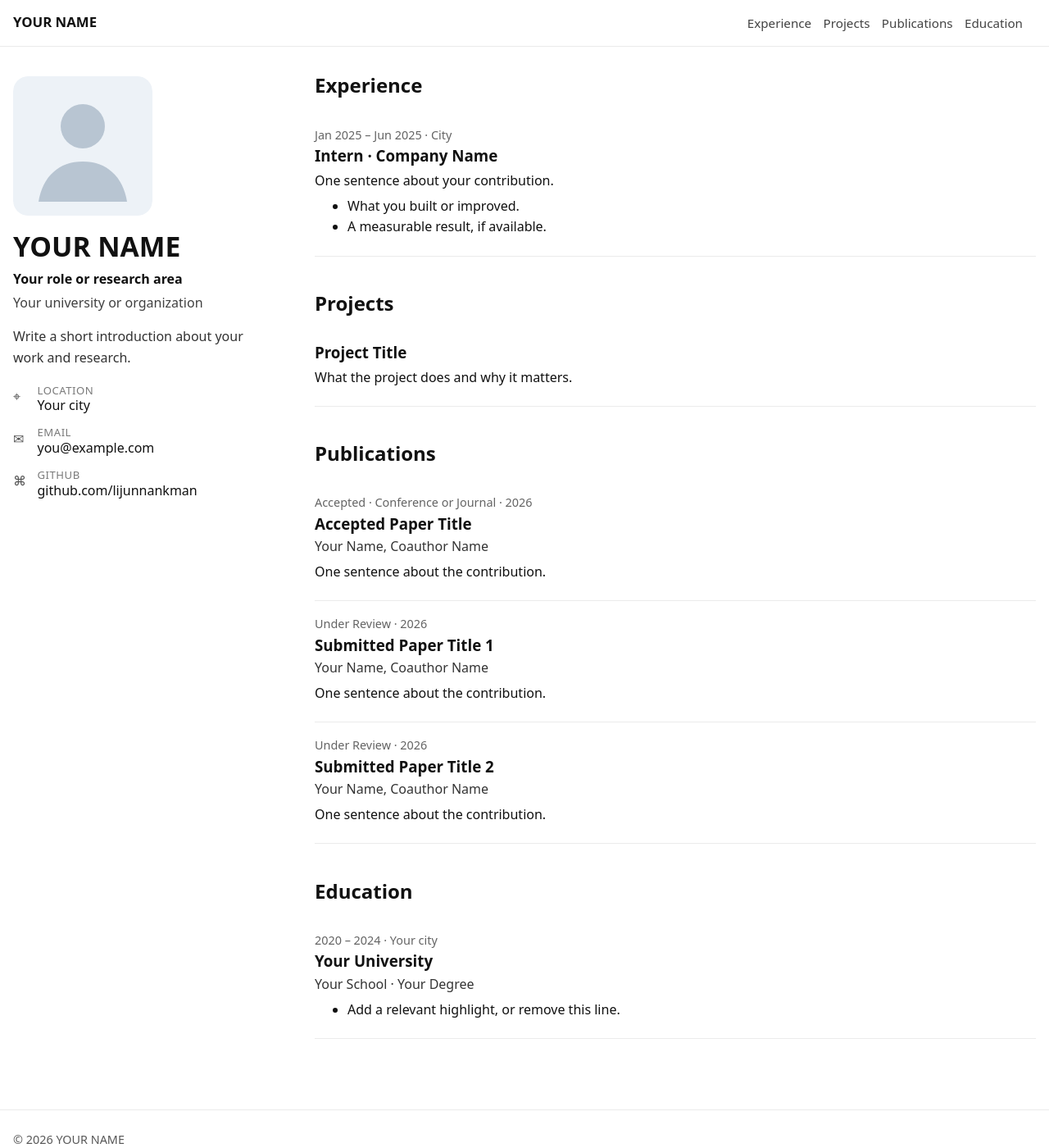
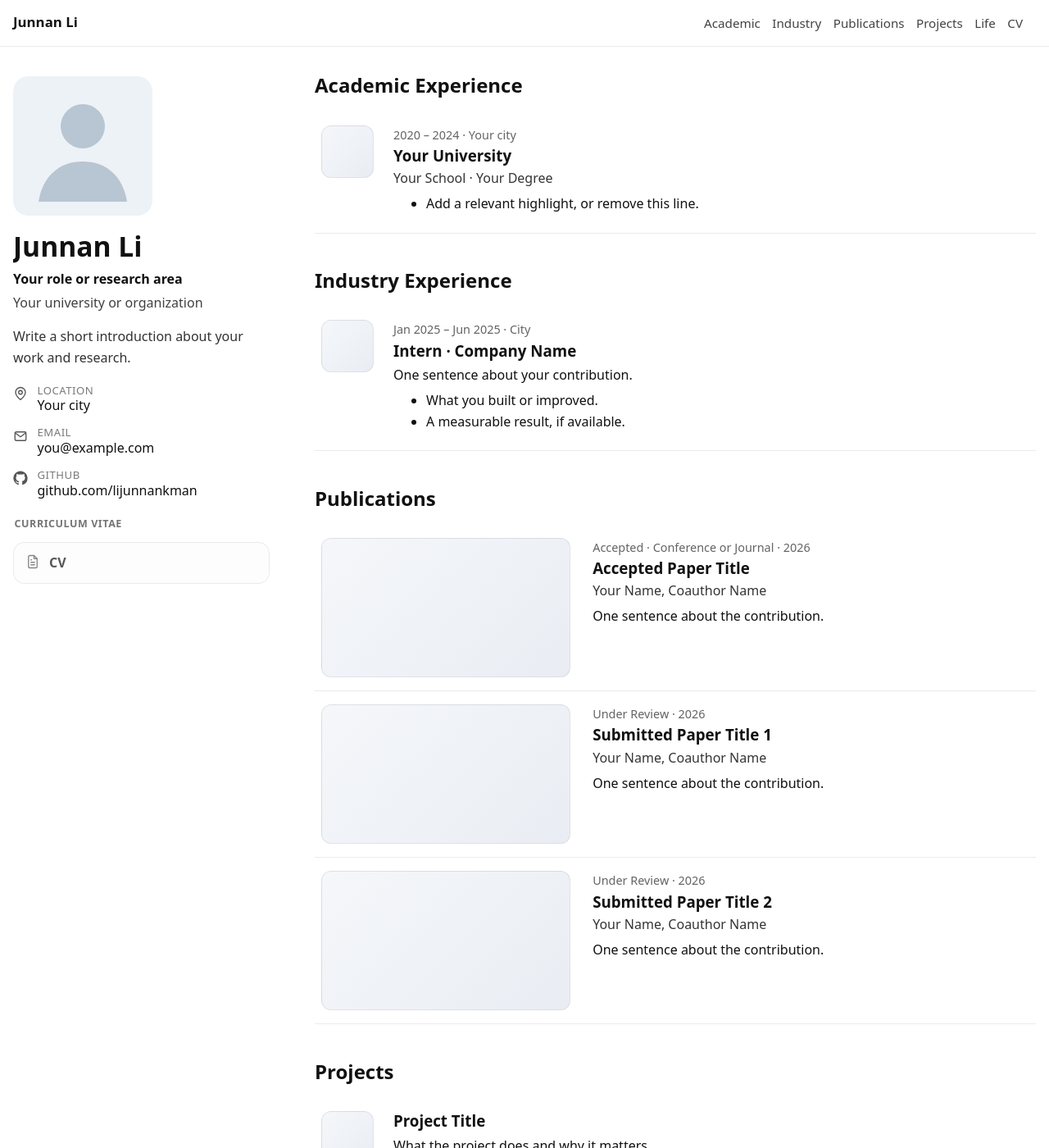
Before and after one commit to lijunnankman/lijunnankman.github.io, a Jekyll site: the page built from index.md, in a window 1280 px wide and 1400 px high. Shown: the whole window at 82% size. Built offline with Jekyll 4.4.1, drawn with Linux system fonts in a browser that asks for light colours; some of the changed text lies outside the part shown.

Commit message:
Update personal website

```diff
--- a/_config.yml
+++ b/_config.yml
@@ -1,4 +1,4 @@
-title: "YOUR NAME"
+title: "Junnan Li"
 description: "Write a short introduction about your work and research."
 url: "https://lijunnankman.github.io"
 baseurl: ""
--- /dev/null
+++ b/_data/home_cv.yml
@@ -0,0 +1,3 @@
+resumes:
+  - label: "CV"
+    file: ""
--- a/_data/home_life.yml
+++ b/_data/home_life.yml
@@ -1 +1,5 @@
-items: []
+items:
+  - date: "Year"
+    title: "Personal Milestone"
+    logo: ""
+    summary: "A short update you would like to share."
--- a/_data/navigation.yml
+++ b/_data/navigation.yml
@@ -1,9 +1,13 @@
 main:
-  - title: "Experience"
+  - title: "Academic"
+    url: "/#academic-experience"
+  - title: "Industry"
     url: "/#industry-experience"
+  - title: "Publications"
+    url: "/#publications"
   - title: "Projects"
     url: "/#projects"
-  - title: "Publications"
-    url: "/#publications"
-  - title: "Education"
-    url: "/#academic-experience"
+  - title: "Life"
+    url: "/#life-updates"
+  - title: "CV"
+    url: "/#cv"
--- a/_data/profile.yml
+++ b/_data/profile.yml
@@ -5,4 +5,3 @@ email: "you@example.com"
 github: "https://github.com/lijunnankman"
 linkedin: ""
 avatar: "/images/avatar.svg"
-cv: ""
--- a/_includes/custom-home.html
+++ b/_includes/custom-home.html
@@ -1,10 +1,13 @@
 {% assign profile = site.data.profile %}
+{% assign cv = site.data.home_cv %}
+
 <div class="home-layout">
   <aside class="profile-sidebar">
     <div class="profile-card">
       <div class="profile-avatar">
         <img src="{{ profile.avatar | relative_url }}" alt="{{ site.title }}">
       </div>
+
       <h1 class="profile-name">{{ site.title }}</h1>
       {% if profile.role != "" %}<p class="profile-program">{{ profile.role }}</p>{% endif %}
       {% if profile.affiliation != "" %}<p class="profile-school">{{ profile.affiliation }}</p>{% endif %}
@@ -12,31 +15,86 @@
 
       <div class="profile-contact-list">
         {% if profile.location != "" %}
-          <div class="profile-contact-item"><span class="profile-contact-icon" aria-hidden="true">⌖</span><div><div class="profile-contact-label">Location</div><div class="profile-contact-value">{{ profile.location }}</div></div></div>
+          <div class="profile-contact-item">
+            <span class="profile-contact-icon" aria-hidden="true">
+              <svg viewBox="0 0 24 24" fill="none" stroke="currentColor" stroke-width="1.8" stroke-linecap="round" stroke-linejoin="round"><path d="M20 10c0 4.5-5 10-8 12-3-2-8-7.5-8-12a8 8 0 1 1 16 0Z"></path><circle cx="12" cy="10" r="3"></circle></svg>
+            </span>
+            <div><div class="profile-contact-label">Location</div><div class="profile-contact-value">{{ profile.location }}</div></div>
+          </div>
         {% endif %}
+
         {% if profile.email != "" %}
-          <div class="profile-contact-item"><span class="profile-contact-icon" aria-hidden="true">✉</span><div><div class="profile-contact-label">Email</div><div class="profile-contact-value"><a href="mailto:{{ profile.email }}">{{ profile.email }}</a></div></div></div>
+          <div class="profile-contact-item">
+            <span class="profile-contact-icon" aria-hidden="true">
+              <svg viewBox="0 0 24 24" fill="none" stroke="currentColor" stroke-width="1.8" stroke-linecap="round" stroke-linejoin="round"><rect x="3" y="5" width="18" height="14" rx="2"></rect><path d="m4 7 8 6 8-6"></path></svg>
+            </span>
+            <div><div class="profile-contact-label">Email</div><div class="profile-contact-value"><a href="mailto:{{ profile.email }}">{{ profile.email }}</a></div></div>
+          </div>
         {% endif %}
+
         {% if profile.github != "" %}
-          <div class="profile-contact-item"><span class="profile-contact-icon" aria-hidden="true">⌘</span><div><div class="profile-contact-label">GitHub</div><div class="profile-contact-value"><a href="{{ profile.github }}">{{ profile.github | remove: 'https://' }}</a></div></div></div>
+          <div class="profile-contact-item">
+            <span class="profile-contact-icon" aria-hidden="true">
+              <svg viewBox="0 0 24 24" fill="currentColor"><path d="M12 .5C5.65.5.5 5.65.5 12c0 5.09 3.29 9.4 7.86 10.92.57.11.78-.24.78-.55 0-.27-.01-1.16-.02-2.1-3.2.7-3.88-1.36-3.88-1.36-.52-1.33-1.28-1.68-1.28-1.68-1.05-.71.08-.69.08-.69 1.16.08 1.77 1.19 1.77 1.19 1.04 1.77 2.72 1.26 3.38.96.1-.75.4-1.26.73-1.55-2.56-.29-5.25-1.28-5.25-5.71 0-1.26.45-2.3 1.19-3.11-.12-.29-.51-1.46.11-3.05 0 0 .98-.31 3.2 1.19A11.1 11.1 0 0 1 12 6.1c.98 0 1.97.13 2.89.38 2.21-1.5 3.19-1.19 3.19-1.19.63 1.59.24 2.76.12 3.05.74.81 1.19 1.85 1.19 3.11 0 4.44-2.69 5.42-5.26 5.7.41.36.78 1.08.78 2.19 0 1.58-.01 2.85-.01 3.24 0 .31.2.67.79.55A11.52 11.52 0 0 0 23.5 12C23.5 5.65 18.35.5 12 .5Z"></path></svg>
+            </span>
+            <div><div class="profile-contact-label">GitHub</div><div class="profile-contact-value"><a href="{{ profile.github }}">{{ profile.github | remove: 'https://' }}</a></div></div>
+          </div>
         {% endif %}
+
         {% if profile.linkedin != "" %}
-          <div class="profile-contact-item"><span class="profile-contact-icon" aria-hidden="true">in</span><div><div class="profile-contact-label">LinkedIn</div><div class="profile-contact-value"><a href="{{ profile.linkedin }}">{{ profile.linkedin | remove: 'https://' }}</a></div></div></div>
+          <div class="profile-contact-item">
+            <span class="profile-contact-icon" aria-hidden="true">
+              <svg viewBox="0 0 24 24" fill="currentColor"><path d="M4.98 3.5C4.98 4.88 3.87 6 2.49 6A2.5 2.5 0 0 1 0 3.5C0 2.12 1.11 1 2.49 1a2.5 2.5 0 0 1 2.49 2.5ZM.5 8h4V24h-4V8Zm7 0h3.83v2.19h.06c.53-1.01 1.83-2.08 3.77-2.08 4.03 0 4.77 2.65 4.77 6.1V24h-4v-7.86c0-1.88-.03-4.29-2.61-4.29-2.62 0-3.02 2.04-3.02 4.15V24h-4V8Z" transform="scale(0.95) translate(1 0)"></path></svg>
+            </span>
+            <div><div class="profile-contact-label">LinkedIn</div><div class="profile-contact-value"><a href="{{ profile.linkedin }}">{{ profile.linkedin | remove: 'https://' }}</a></div></div>
+          </div>
         {% endif %}
       </div>
 
-      {% if profile.cv != "" %}
-        <div class="profile-link-group"><a class="profile-link-card" href="{{ profile.cv | relative_url }}"><span class="profile-link-title">Download CV</span></a></div>
+      {% if cv.resumes.size > 0 %}
+        <div class="profile-link-group" id="cv">
+          {% for r in cv.resumes %}
+            {% if r.file != "" %}
+              <a class="profile-link-card" href="{{ r.file | relative_url }}">
+            {% else %}
+              <div class="profile-link-card profile-link-card--empty">
+            {% endif %}
+              <span class="profile-contact-icon" aria-hidden="true">
+                <svg viewBox="0 0 24 24" fill="none" stroke="currentColor" stroke-width="1.8" stroke-linecap="round" stroke-linejoin="round"><path d="M14 2H7a2 2 0 0 0-2 2v16a2 2 0 0 0 2 2h10a2 2 0 0 0 2-2V7z"></path><path d="M14 2v5h5"></path><path d="M9 13h6"></path><path d="M9 17h6"></path><path d="M9 9h1"></path></svg>
+              </span>
+              <span class="profile-link-title">{{ r.label }}</span>
+            {% if r.file != "" %}</a>{% else %}</div>{% endif %}
+          {% endfor %}
+        </div>
       {% endif %}
     </div>
   </aside>
 
   <div class="home-content">
+    <section id="academic-experience" class="home-section">
+      <h2>Academic Experience</h2>
+      {% for x in site.data.home_academic.items %}
+        <div class="card">
+          <div class="card__logo">
+            {% if x.school_logo != "" %}<img src="{{ x.school_logo | relative_url }}" alt="{{ x.institution }} logo">{% else %}<span class="card__placeholder" aria-hidden="true"></span>{% endif %}
+          </div>
+          <div class="card__body">
+            <div class="meta">{{ x.start }} – {{ x.end }}{% if x.location != "" %} · {{ x.location }}{% endif %}</div>
+            <h3>{{ x.institution }}</h3>
+            <div class="sub">{{ x.school_unit }}{% if x.program != "" %} · {{ x.program }}{% endif %}{% if x.advisor != "" %}<br>Advisor: {{ x.advisor }}{% endif %}</div>
+            {% if x.highlights.size > 0 %}<ul>{% for b in x.highlights %}<li>{{ b }}</li>{% endfor %}</ul>{% endif %}
+          </div>
+        </div>
+      {% endfor %}
+    </section>
+
     <section id="industry-experience" class="home-section">
-      <h2>Experience</h2>
+      <h2>Industry Experience</h2>
       {% for x in site.data.home_industry.items %}
-        <div class="card{% if x.company_logo == '' %} card--no-logo{% endif %}">
-          {% if x.company_logo != "" %}<div class="card__logo"><img src="{{ x.company_logo | relative_url }}" alt="{{ x.company }} logo"></div>{% endif %}
+        <div class="card">
+          <div class="card__logo">
+            {% if x.company_logo != "" %}<img src="{{ x.company_logo | relative_url }}" alt="{{ x.company }} logo">{% else %}<span class="card__placeholder" aria-hidden="true"></span>{% endif %}
+          </div>
           <div class="card__body">
             <div class="meta">{{ x.start }} – {{ x.end }}{% if x.location != "" %} · {{ x.location }}{% endif %}</div>
             <h3>{{ x.role }} · {{ x.company }}</h3>
@@ -47,56 +105,39 @@
       {% endfor %}
     </section>
 
+    <section id="publications" class="home-section">
+      <h2>Publications</h2>
+      {% for p in site.data.home_publications.items %}
+        <div class="card card--paper">
+          <div class="card__logo">
+            {% if p.figure != "" %}<img src="{{ p.figure | relative_url }}" alt="{{ p.title }} figure">{% else %}<span class="card__placeholder card__placeholder--paper" aria-hidden="true"></span>{% endif %}
+          </div>
+          <div class="card__body">
+            <div class="meta">{% if p.status != "" %}{{ p.status }}{% endif %}{% if p.venue != "" %} · {{ p.venue }}{% endif %}{% if p.year != "" %} · {{ p.year }}{% endif %}</div>
+            <h3>{{ p.title }}</h3>
+            <div class="sub">{{ p.authors }}</div>
+            {% if p.keywords.size > 0 %}<div class="chips">{% for k in p.keywords %}<span class="chip">{{ k }}</span>{% endfor %}</div>{% endif %}
+            {% if p.teaser != "" %}<p>{{ p.teaser }}</p>{% endif %}
+            {% if p.abstract != "" %}<details class="details"><summary>Show abstract</summary><div class="details__content">{{ p.abstract | markdownify }}</div></details>{% endif %}
+            <div class="links">{% if p.paper_link != "" %}<a href="{{ p.paper_link }}">Paper</a>{% endif %}{% if p.code_link != "" %}<a href="{{ p.code_link }}">Code</a>{% endif %}</div>
+          </div>
+        </div>
+      {% endfor %}
+    </section>
+
     <section id="projects" class="home-section">
       <h2>Projects</h2>
       {% for pr in site.data.home_projects.items %}
-        <div class="card{% if pr.logo == '' %} card--no-logo{% endif %}">
-          {% if pr.logo != "" %}<div class="card__logo"><img src="{% if pr.logo contains '://' %}{{ pr.logo }}{% else %}{{ pr.logo | relative_url }}{% endif %}" alt="{{ pr.title }} logo"></div>{% endif %}
+        <div class="card">
+          <div class="card__logo">
+            {% if pr.logo != "" %}<img src="{% if pr.logo contains '://' %}{{ pr.logo }}{% else %}{{ pr.logo | relative_url }}{% endif %}" alt="{{ pr.title }} logo">{% else %}<span class="card__placeholder" aria-hidden="true"></span>{% endif %}
+          </div>
           <div class="card__body">
             <h3>{{ pr.title }}</h3>
             {% if pr.keywords.size > 0 %}<div class="chips">{% for k in pr.keywords %}<span class="chip">{{ k }}</span>{% endfor %}</div>{% endif %}
             {% if pr.teaser != "" %}<p>{{ pr.teaser }}</p>{% endif %}
             {% if pr.details != "" %}<details class="details"><summary>Show more</summary><div class="details__content">{{ pr.details | markdownify }}</div></details>{% endif %}
-            <div class="links">
-              {% if pr.link != "" %}<a href="{{ pr.link }}">Project</a>{% endif %}
-              {% if pr.github_repo != "" %}<span class="github-stars" data-repo="{{ pr.github_repo }}">★ <span class="github-stars__count">—</span></span>{% endif %}
-            </div>
-          </div>
-        </div>
-      {% endfor %}
-    </section>
-
-    <section id="publications" class="home-section">
-      <h2>Publications</h2>
-      {% for p in site.data.home_publications.items %}
-        <div class="card{% if p.figure != '' %} card--paper{% else %} card--no-logo{% endif %}">
-          {% if p.figure != "" %}<div class="card__logo"><img src="{{ p.figure | relative_url }}" alt="{{ p.title }} figure"></div>{% endif %}
-          <div class="card__body">
-            <div class="meta">{{ p.status }}{% if p.venue != "" %} · {{ p.venue }}{% endif %}{% if p.year != "" %} · {{ p.year }}{% endif %}</div>
-            <h3>{{ p.title }}</h3>
-            <div class="sub">{{ p.authors }}</div>
-            {% if p.keywords.size > 0 %}<div class="chips">{% for k in p.keywords %}<span class="chip">{{ k }}</span>{% endfor %}</div>{% endif %}
-            {% if p.teaser != "" %}<p>{{ p.teaser }}</p>{% endif %}
-            {% if p.abstract != "" %}<details class="details"><summary>Show abstract</summary><div class="details__content">{{ p.abstract | markdownify }}</div></details>{% endif %}
-            <div class="links">
-              {% if p.paper_link != "" %}<a href="{{ p.paper_link }}">Paper</a>{% endif %}
-              {% if p.code_link != "" %}<a href="{{ p.code_link }}">Code</a>{% endif %}
-            </div>
-          </div>
-        </div>
-      {% endfor %}
-    </section>
-
-    <section id="academic-experience" class="home-section">
-      <h2>Education</h2>
-      {% for x in site.data.home_academic.items %}
-        <div class="card{% if x.school_logo == '' %} card--no-logo{% endif %}">
-          {% if x.school_logo != "" %}<div class="card__logo"><img src="{{ x.school_logo | relative_url }}" alt="{{ x.institution }} logo"></div>{% endif %}
-          <div class="card__body">
-            <div class="meta">{{ x.start }} – {{ x.end }}{% if x.location != "" %} · {{ x.location }}{% endif %}</div>
-            <h3>{{ x.institution }}</h3>
-            <div class="sub">{{ x.school_unit }} · {{ x.program }}{% if x.advisor != "" %}<br>Advisor: {{ x.advisor }}{% endif %}</div>
-            {% if x.highlights.size > 0 %}<ul>{% for b in x.highlights %}<li>{{ b }}</li>{% endfor %}</ul>{% endif %}
+            <div class="links">{% if pr.link != "" %}<a href="{{ pr.link }}">Project</a>{% endif %}{% if pr.github_repo != "" %}<span class="github-stars" data-repo="{{ pr.github_repo }}">★ <span class="github-stars__count">—</span></span>{% endif %}</div>
           </div>
         </div>
       {% endfor %}
@@ -106,9 +147,11 @@
       <section id="life-updates" class="home-section">
         <h2>Life Updates</h2>
         {% for x in site.data.home_life.items %}
-          <div class="card{% if x.logo == '' %} card--no-logo{% endif %}">
-            {% if x.logo != "" %}<div class="card__logo"><img src="{{ x.logo | relative_url }}" alt="{{ x.title }} logo"></div>{% endif %}
-            <div class="card__body"><div class="meta">{{ x.date }}</div><h3>{{ x.title }}</h3><p>{{ x.summary }}</p></div>
+          <div class="card">
+            <div class="card__logo">
+              {% if x.logo != "" %}<img src="{{ x.logo | relative_url }}" alt="{{ x.title }} logo">{% else %}<span class="card__placeholder" aria-hidden="true"></span>{% endif %}
+            </div>
+            <div class="card__body"><div class="meta">{{ x.date }}</div><h3>{{ x.title }}</h3>{% if x.summary != "" %}<p>{{ x.summary }}</p>{% endif %}</div>
           </div>
         {% endfor %}
       </section>
--- a/assets/css/main.scss
+++ b/assets/css/main.scss
@@ -211,7 +211,7 @@ a:hover {
 }
 
 .profile-link-group::before {
-  content: "English Resumes · Role-specific versions";
+  content: "Curriculum Vitae";
   display: block;
   font-size: 0.78rem;
   font-weight: 650;
@@ -235,6 +235,14 @@ a:hover {
 .profile-link-card:hover {
   text-decoration: none;
   background: rgba(0, 0, 0, 0.04);
+}
+
+.profile-link-card--empty {
+  opacity: 0.7;
+}
+
+.profile-link-card--empty:hover {
+  background: rgba(0, 0, 0, 0.015);
 }
 
 .profile-link-title,
@@ -273,10 +281,6 @@ a:hover {
   border-bottom: 1px solid rgba(0, 0, 0, 0.08);
 }
 
-.card--no-logo {
-  grid-template-columns: 1fr;
-}
-
 .card__logo {
   display: flex;
   align-items: flex-start;
@@ -288,6 +292,20 @@ a:hover {
   height: 64px;
   object-fit: contain;
   border-radius: 12px;
+}
+
+.card__placeholder {
+  display: block;
+  width: 64px;
+  height: 64px;
+  border-radius: 12px;
+  border: 1px solid rgba(0, 0, 0, 0.08);
+  background: linear-gradient(135deg, #f5f7fa, #e9edf3);
+}
+
+.card__placeholder--paper {
+  width: calc(var(--paperw) - 16px);
+  height: calc((var(--paperw) - 16px) * 0.56);
 }
 
 .card__body {
```
